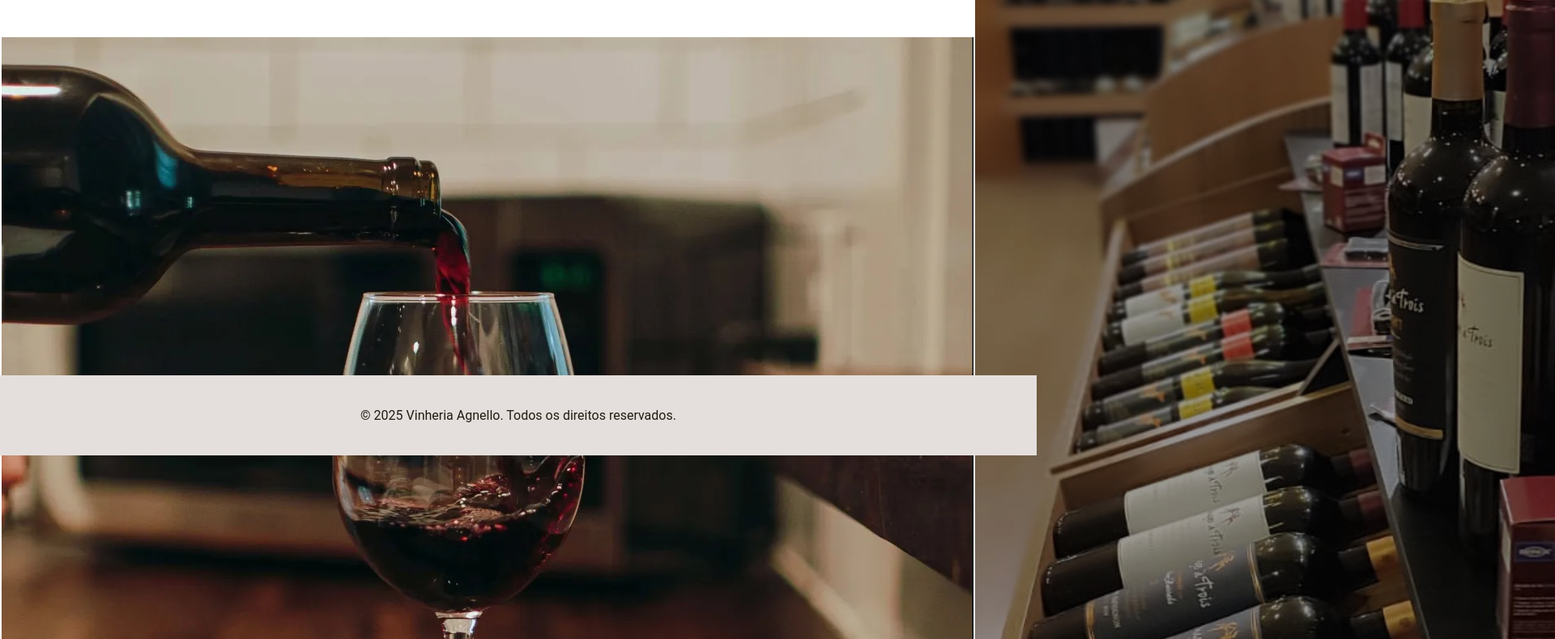
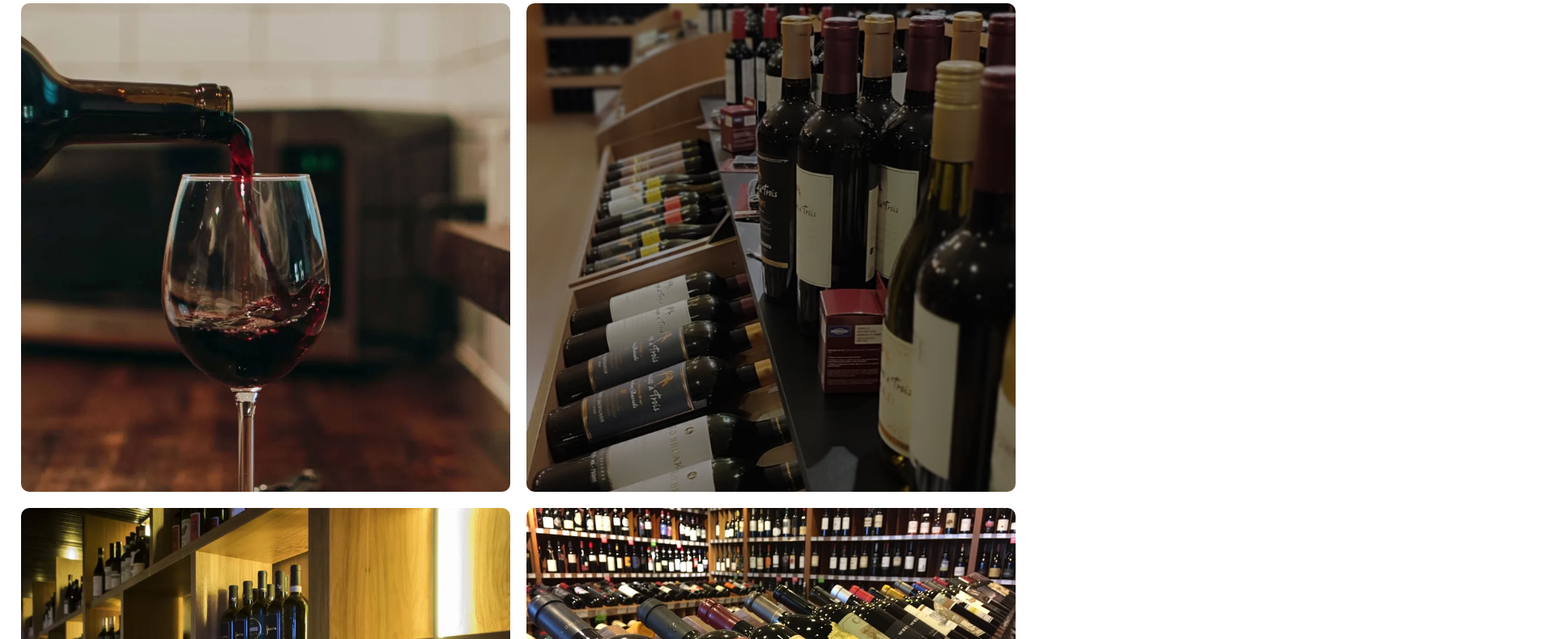
Before and after one commit to pedrochiarantano/vinheria-agnello, a plain HTML site: page src/pages/gallery.html in a window 1280 px wide. Shown: the part 237-1027 px from the top of the page at 81% size, 1920 px wide, since content can reach past the window. Drawn offline with Linux system fonts and the light colour scheme.

Commit message:
feat: style main content on gallery.html

```diff
--- a/src/pages/gallery.html
+++ b/src/pages/gallery.html
@@ -7,6 +7,7 @@
     <link rel="stylesheet" href="../styles/global.css" />
     <link rel="stylesheet" href="../styles/header.css" />
     <link rel="stylesheet" href="../styles/footer.css" />
+    <link rel="stylesheet" href="../styles/gallery.css" />
   </head>
   <body>
     <header id="header">
@@ -24,30 +25,15 @@
         </nav>
     </header>
 
+    <h1 class="gallery-title">Galeria de Fotos</h1>
 
-    <h1>Galeria de Fotos</h1>
+    <div class="gallery">
+      <img src="../assets/gallery/gallery-1.png" alt="Foto 1" />
+      <img src="../assets/gallery/gallery-2.png" alt="Foto 2" />
+      <img src="../assets/gallery/gallery-3.png" alt="Foto 3" />
+      <img src="../assets/gallery/gallery-4.png" alt="Foto 5" />
+    </div>
 
-    <table>
-      <tr>
-        <td>
-          <img src="../assets/gallery/gallery-1.png" alt="Foto 1" />
-        </td>
-        <td>
-          <img src="../assets/gallery/gallery-2.png" alt="Foto 2" />
-        </td>
-        <td>
-          <img src="../assets/gallery/gallery-3.png" alt="Foto 3" />
-        </td>
-      </tr>
-      <tr>
-        <td>
-          <img src="../assets/gallery/gallery-4.png" alt="Foto 4" />
-        </td>
-        <td>
-          <img src="../assets/gallery/gallery-5.png" alt="Foto 5" />
-        </td>
-      </tr>
-    </table>
     <footer id="footer">
       <p>&copy; 2025 Vinheria Agnello. Todos os direitos reservados.</p>
     </footer>
--- a/src/styles/about.css
+++ b/src/styles/about.css
@@ -1,7 +1,7 @@
 div {
   padding: 20px;
   max-width: 800px;
-  text-align: center;
+  text-align: justify;
   margin: auto;
   line-height: 1.6;
   background-color: #E4DFDC;
--- a/src/styles/footer.css
+++ b/src/styles/footer.css
@@ -3,7 +3,6 @@
   display: flex;
   justify-content: center;
   padding: 40px 10px;
-  position: absolute;
-  bottom: 0;
   width: 100%;
+  margin-top: 30px;
 }
--- a/src/styles/gallery.css
+++ b/src/styles/gallery.css
@@ -0,0 +1,22 @@
+.gallery-title {
+  text-align: center;
+  margin: 20px 0;
+  font-size: 2.5rem;
+  color: #561219;
+}
+.gallery {
+  display: grid;
+  grid-template-columns: 1fr 1fr;
+  grid-row: auto auto;
+  gap: 20px;
+  width: 100%;
+  max-width: 96vw;
+  margin: auto;
+}
+
+.gallery img {
+  width: 100%;
+  height: 100%;
+  border-radius: 10px;
+  object-fit: cover;
+}
--- a/src/styles/global.css
+++ b/src/styles/global.css
@@ -2,6 +2,10 @@
     margin: 0;
     padding: 0;
     box-sizing: border-box;
+}
+
+body {
+    max-width: 100vw;
 }
 
 body, input, textarea, button {
```
